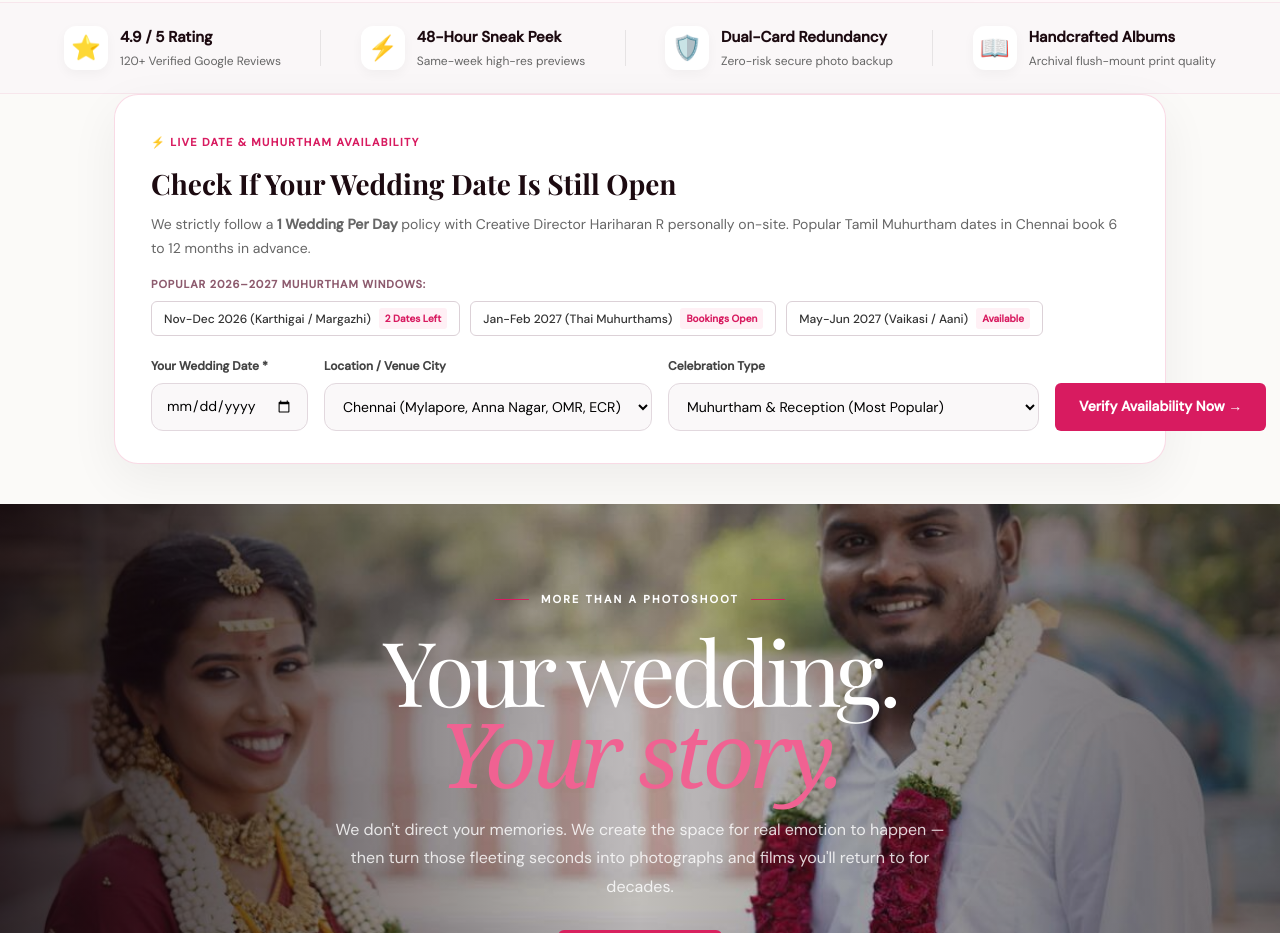
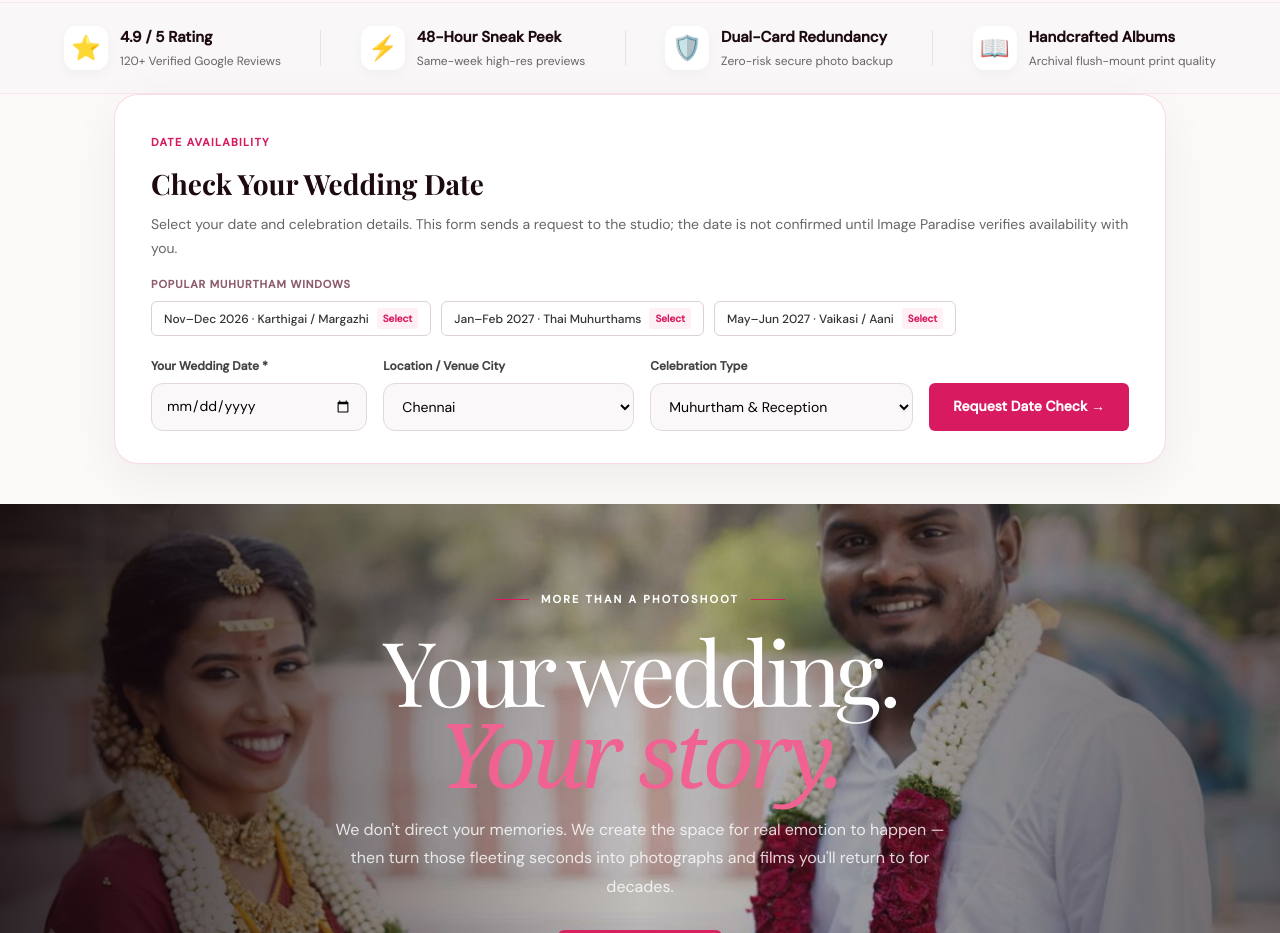
Before and after one commit to harishhs143hs-code/Image-Paradise-Photography, a React (Vite) app: page / in a window 1280 px wide. Shown: the part 840-1773 px from the top of the page. Built offline with nearby package versions, Linux system fonts and the light colour scheme; a web font is replaced by a local one.

Commit message:
Fix misleading date checker UX

```diff
--- a/src/components/DateCheckerWidget.tsx
+++ b/src/components/DateCheckerWidget.tsx
@@ -11,51 +11,49 @@ export const DateCheckerWidget: React.FC<DateCheckerWidgetProps> = ({ onCheckDat
   const [eventType, setEventType] = useState('Muhurtham & Reception');
   const [checked, setChecked] = useState(false);
 
-  const popularMuhurthams = [
-    { label: 'Nov-Dec 2026 (Karthigai / Margazhi)', val: '2026-11-20', status: '2 Dates Left' },
-    { label: 'Jan-Feb 2027 (Thai Muhurthams)', val: '2027-01-25', status: 'Bookings Open' },
-    { label: 'May-Jun 2027 (Vaikasi / Aani)', val: '2027-05-15', status: 'Available' }
+  const quickDates = [
+    { label: 'Nov–Dec 2026 · Karthigai / Margazhi', val: '2026-11-20' },
+    { label: 'Jan–Feb 2027 · Thai Muhurthams', val: '2027-01-25' },
+    { label: 'May–Jun 2027 · Vaikasi / Aani', val: '2027-05-15' }
   ];
+
+  const submitDate = (value: string) => {
+    if (!value) return;
+    setDate(value);
+    setChecked(true);
+    onCheckDate(value, city, eventType);
+  };
 
   const handleSubmit = (e: React.FormEvent) => {
     e.preventDefault();
-    if (!date) return;
-    setChecked(true);
-    onCheckDate(date, city, eventType);
-  };
-
-  const selectAuspicious = (val: string) => {
-    setDate(val);
-    setChecked(true);
-    onCheckDate(val, city, eventType);
+    submitDate(date);
   };
 
   const whatsappText = encodeURIComponent(
-    `Vanakkam Image Paradise! Please verify availability for my wedding date.\nDate: ${date || 'Not decided yet'}\nLocation: ${city}\nCelebration: ${eventType}\nCreative Director: Hariharan R`
+    `Vanakkam Image Paradise! Please verify availability for my wedding date.\nDate: ${date || 'Not decided yet'}\nLocation: ${city}\nCelebration: ${eventType}`
   );
 
   return (
     <div className="date-checker-card">
       <div className="date-checker-header">
-        <div className="dc-badge">⚡ Live Date &amp; Muhurtham Availability</div>
-        <h3>Check If Your Wedding Date Is Still Open</h3>
+        <div className="dc-badge">DATE AVAILABILITY</div>
+        <h3>Check Your Wedding Date</h3>
         <p>
-          We strictly follow a <strong>1 Wedding Per Day</strong> policy with Creative Director Hariharan R personally on-site. Popular Tamil Muhurtham dates in Chennai book 6 to 12 months in advance.
+          Select your date and celebration details. This form sends a request to the studio; the date is not confirmed until Image Paradise verifies availability with you.
         </p>
 
-        {/* Quick Auspicious Months */}
         <div className="dc-quick-muhurtham">
-          <span className="dc-qm-label">Popular 2026–2027 Muhurtham Windows:</span>
+          <span className="dc-qm-label">Popular Muhurtham windows</span>
           <div className="dc-qm-tags">
-            {popularMuhurthams.map((item, idx) => (
+            {quickDates.map((item) => (
               <button
-                key={idx}
+                key={item.val}
                 type="button"
                 className="dc-qm-btn"
-                onClick={() => selectAuspicious(item.val)}
+                onClick={() => submitDate(item.val)}
               >
                 <span>{item.label}</span>
-                <span className="dc-qm-pill">{item.status}</span>
+                <span className="dc-qm-pill">Select</span>
               </button>
             ))}
           </div>
@@ -88,13 +86,13 @@ export const DateCheckerWidget: React.FC<DateCheckerWidgetProps> = ({ onCheckDat
               setChecked(false);
             }}
           >
-            <option value="Chennai">Chennai (Mylapore, Anna Nagar, OMR, ECR)</option>
-            <option value="Veppampattu">Veppampattu (Local Studio Area)</option>
+            <option value="Chennai">Chennai</option>
+            <option value="Veppampattu">Veppampattu</option>
             <option value="Tiruvallur">Tiruvallur District</option>
             <option value="Avadi">Avadi / Poonamallee</option>
             <option value="Ambattur">Ambattur / Mogappair</option>
-            <option value="Kanchipuram">Kanchipuram Temple Venues</option>
-            <option value="ECR / Beach Resort">ECR / Mahabalipuram Beach Resorts</option>
+            <option value="Kanchipuram">Kanchipuram</option>
+            <option value="ECR / Beach Resort">ECR / Mahabalipuram</option>
             <option value="Destination Wedding">Other South India / Destination</option>
           </select>
         </div>
@@ -109,26 +107,23 @@ export const DateCheckerWidget: React.FC<DateCheckerWidgetProps> = ({ onCheckDat
               setChecked(false);
             }}
           >
-            <option value="Muhurtham & Reception">Muhurtham &amp; Reception (Most Popular)</option>
-            <option value="Full 2-Day Tamil Wedding">Full 2-Day Tamil Wedding (Vratham to Reception)</option>
+            <option value="Muhurtham & Reception">Muhurtham &amp; Reception</option>
+            <option value="Full 2-Day Tamil Wedding">Full 2-Day Tamil Wedding</option>
             <option value="Reception Only">Reception Only</option>
-            <option value="Pre-Wedding Shoot">Pre-Wedding Shoot (ECR Beach / Resort)</option>
+            <option value="Pre-Wedding Shoot">Pre-Wedding Shoot</option>
             <option value="Engagement Ceremony">Engagement / Nischayathartham</option>
           </select>
         </div>
 
-        <button type="submit" className="dc-submit-btn">
-          Verify Availability Now →
-        </button>
+        <button type="submit" className="dc-submit-btn">Request Date Check →</button>
       </form>
 
       {checked && (
-        <div className="dc-result-box">
-          <div className="dc-result-icon">✨</div>
+        <div className="dc-result-box" role="status" aria-live="polite">
           <div className="dc-result-content">
-            <h4>Good news! Date {date} has tentative availability.</h4>
+            <h4>Availability request ready for {date}</h4>
             <p>
-              We are currently accepting inquiries for this date. Because we only cover <strong>1 celebration per day</strong>, dates are locked strictly upon deposit confirmation with Director Hariharan R.
+              Your request has been prepared. Please contact the studio to verify the date. A date is confirmed only after Image Paradise confirms availability and the booking process is completed.
             </p>
             <div className="dc-result-actions">
               <a
@@ -137,24 +132,17 @@ export const DateCheckerWidget: React.FC<DateCheckerWidgetProps> = ({ onCheckDat
                 rel="noopener noreferrer"
                 className="dc-wa-btn"
               >
-                💬 Lock Date on WhatsApp (+91 7708510143)
+                WhatsApp the Studio
               </a>
               {onOpenCallback && (
-                <button
-                  type="button"
-                  className="dc-callback-btn"
-                  onClick={onOpenCallback}
-                >
-                  📞 Request 10-Min Call
+                <button type="button" className="dc-callback-btn" onClick={onOpenCallback}>
+                  Request a Call
                 </button>
               )}
               <button
                 type="button"
                 className="dc-form-btn"
-                onClick={() => {
-                  const contactEl = document.getElementById('contact');
-                  contactEl?.scrollIntoView({ behavior: 'smooth' });
-                }}
+                onClick={() => document.getElementById('contact')?.scrollIntoView({ behavior: 'smooth' })}
               >
                 Send Formal Enquiry ↓
               </button>
```
